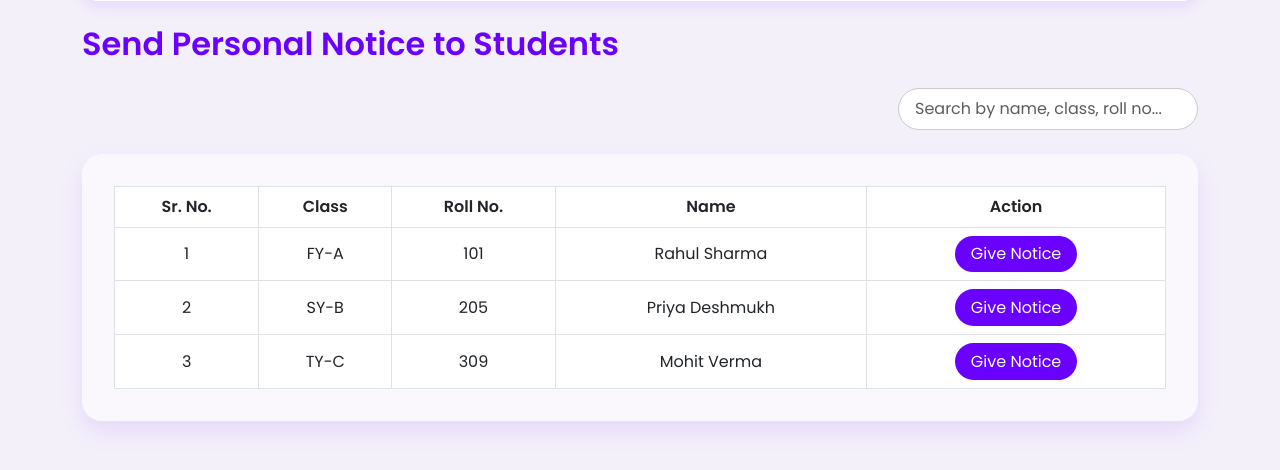
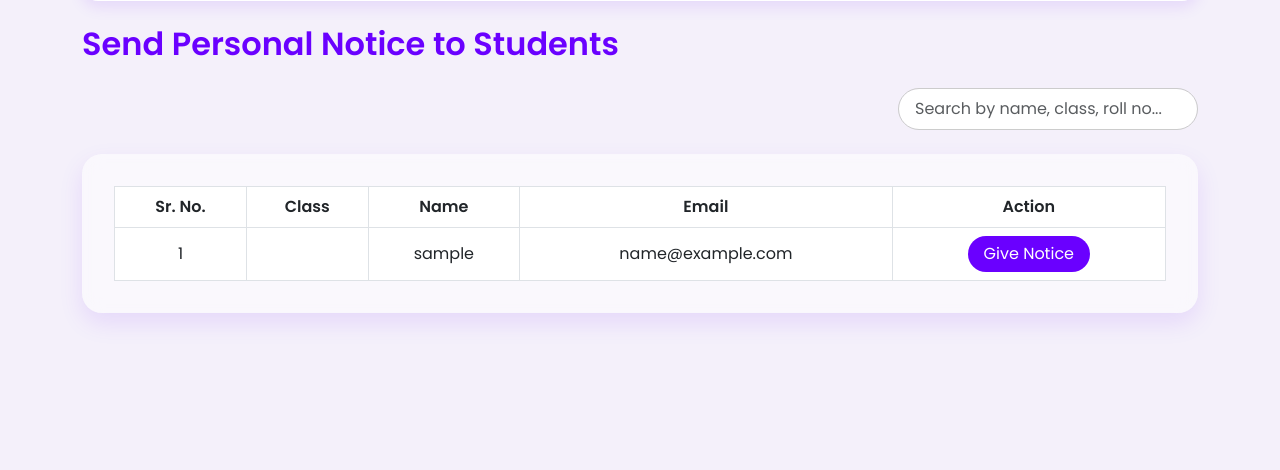
Before and after one commit to Dhruvrajsinh07/NotiFyEd, a PHP site: page /pages/personal.php in a window 1280 px wide. Shown: the part 194-664 px from the top of the page. Run offline with PHP 8.4, Linux system fonts and the light colour scheme; the visitor is signed in with stand-in values (Sample User, id 1).

Commit message:
record displayed

```diff
--- a/pages/personal.php
+++ b/pages/personal.php
@@ -86,6 +86,7 @@ include pathof('./includes/navbar.php');
   }
 </style>
 </head>
+
 <body>
 
   <!-- Page Heading -->
@@ -104,35 +105,14 @@ include pathof('./includes/navbar.php');
           <tr>
             <th>Sr. No.</th>
             <th>Class</th>
-            <th>Roll No.</th>
             <th>Name</th>
+            <th>Email</th>
             <th>Action</th>
           </tr>
         </thead>
-        <tbody>
+        <tbody id="tbody">
           <!-- Example rows -->
-          <tr>
-            <td>1</td>
-            <td>FY-A</td>
-            <td>101</td>
-            <td>Rahul Sharma</td>
-            <td><button class="btn btn-purple" onclick="giveNotice()">Give Notice</button></td>
-          </tr>
-          <tr>
-            <td>2</td>
-            <td>SY-B</td>
-            <td>205</td>
-            <td>Priya Deshmukh</td>
-            <td><button class="btn btn-purple">Give Notice</button></td>
-          </tr>
-          <tr>
-            <td>3</td>
-            <td>TY-C</td>
-            <td>309</td>
-            <td>Mohit Verma</td>
-            <td><button class="btn btn-purple">Give Notice</button></td>
-          </tr>
-          <!-- More rows to be dynamically added with PHP -->
+
         </tbody>
       </table>
     </div>
@@ -140,6 +120,39 @@ include pathof('./includes/navbar.php');
 
   <!-- Search Filter Script -->
   <script>
+    displayrecord();
+
+    function displayrecord() {
+
+      $.ajax({
+        url: "../api/Student/display_record.php",
+        method: "POST",
+        success: function(response) {
+          let record = "";
+
+          if (response.student && response.student.length > 0) {
+            for (let i = 0; i < response.student.length; i++) {
+              record += `
+          <tr>
+            <td>${response.student[i].id}</td>
+            <td>${response.student[i].Class}</td>
+            <td>${response.student[i].Username}</td>
+            <td>${response.student[i].Email}</td>
+            <td><button class="btn btn-purple" onclick="giveNotice(${response.student[i].id})">Give Notice</button></td>
+          </tr>
+                      `
+            }
+          } else {
+            record += `<tr><td colspan = "5" style="text-align:center ;">No Records</td></tr>`
+          }
+          $("#tbody").html(record);
+        },
+        error: function(error) {
+          alert("Student Not Displayed");
+        }
+      });
+    }
+
     function filterStudents() {
       const input = document.getElementById("studentSearch").value.toLowerCase();
       const rows = document.querySelectorAll("#studentTable tbody tr");
@@ -150,13 +163,13 @@ include pathof('./includes/navbar.php');
       });
     }
 
-    function giveNotice(studentName) {
-      alert("You clicked to give notice to: " + studentName);
-      window.location.href="./pp_note.php";
+    function giveNotice(studentid) {
+      window.location.href = "./pp_note.php";
     }
   </script>
 
   <!-- Bootstrap JS -->
   <script src="https://cdn.jsdelivr.net/npm/bootstrap@5.3.0/dist/js/bootstrap.bundle.min.js"></script>
 </body>
+
 </html>
```
Lines whose indentation alone changed are shown as unchanged.
